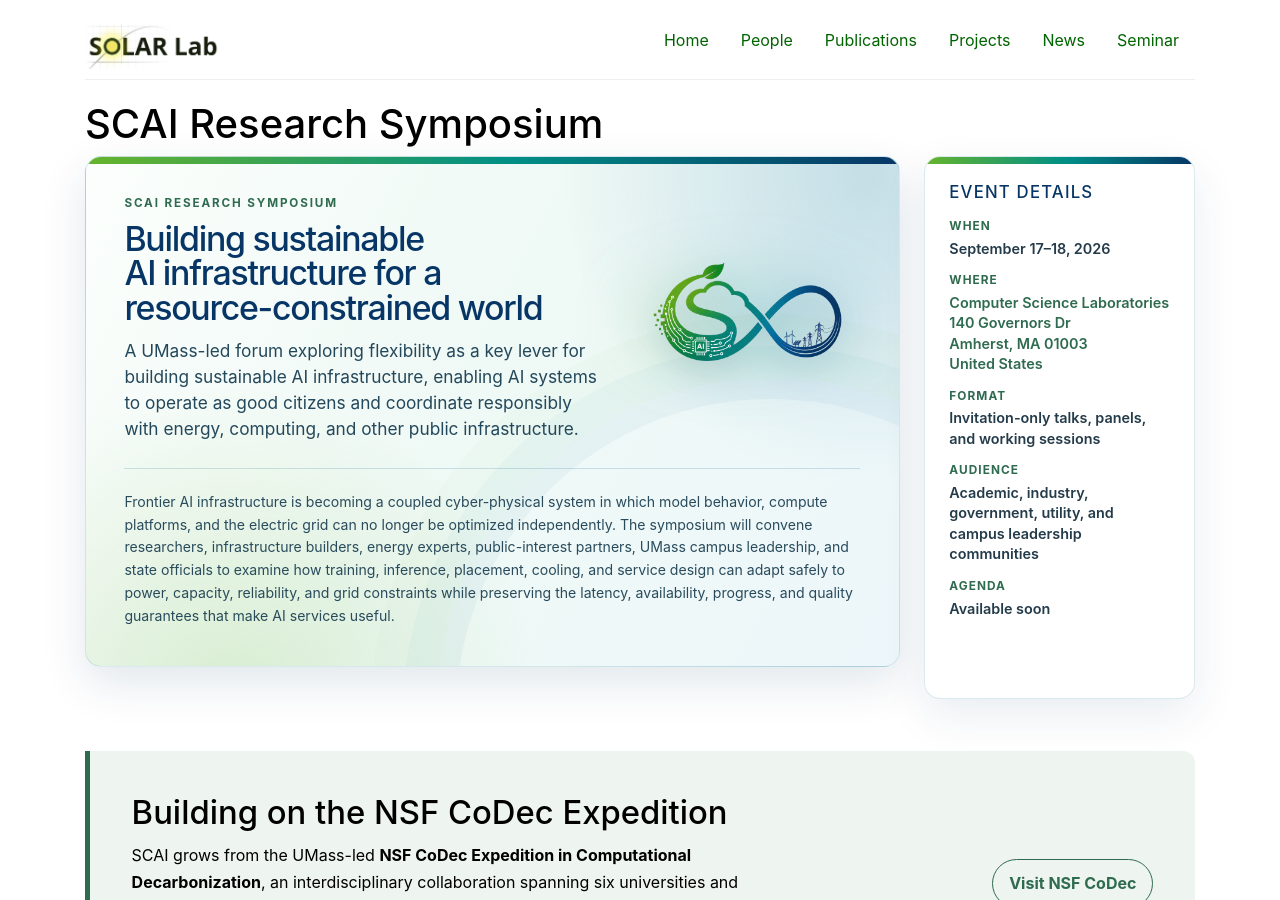
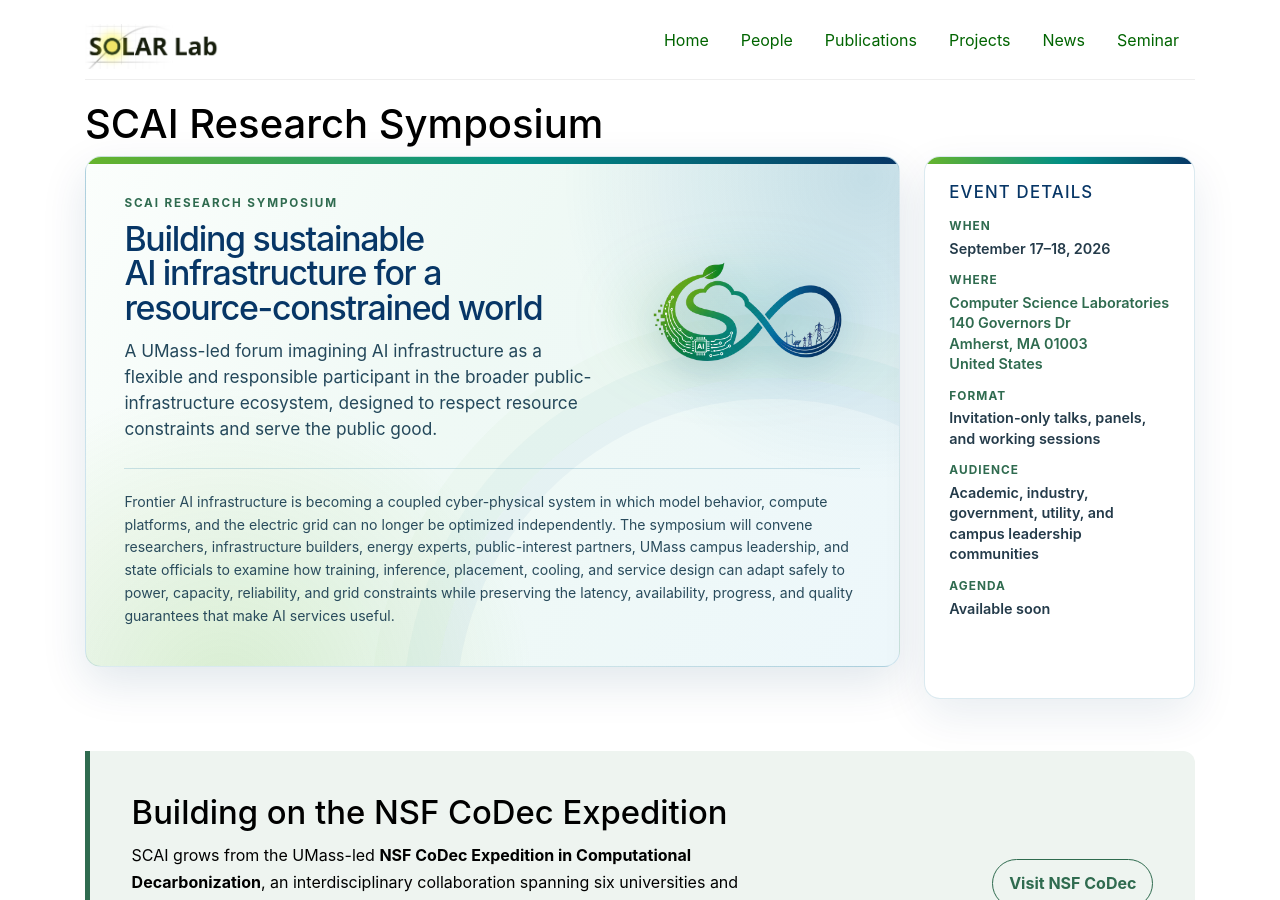
Before and after one commit to umass-solar/umass-solar.github.io, a Jekyll site: the page built from scai-symposium.md, in a window 1280 px wide and 900 px high. Built offline with Jekyll 4.4.1, drawn with Linux system fonts in a browser that asks for light colours.

Commit message:
update-scai

```diff
--- a/scai-symposium.md
+++ b/scai-symposium.md
@@ -481,7 +481,7 @@ permalink: /scai-symposium/
             <span class="scai-hero-line">AI infrastructure for a</span>
             <span class="scai-hero-line">resource-constrained world</span>
           </h2>
-          <p class="scai-hero-copy">A UMass-led forum exploring flexibility as a key lever for building sustainable AI infrastructure, enabling AI systems to operate as good citizens and coordinate responsibly with energy, computing, and other public infrastructure.</p>
+          <p class="scai-hero-copy">A UMass-led forum imagining AI infrastructure as a flexible and responsible participant in the broader public-infrastructure ecosystem, designed to respect resource constraints and serve the public good.</p>
         </div>
         <div class="scai-logo-card">
           <img src="{{ site.base }}/img/scai-logo-banner.png" alt="SCAI Sustainable Compute and AI logo">
```
